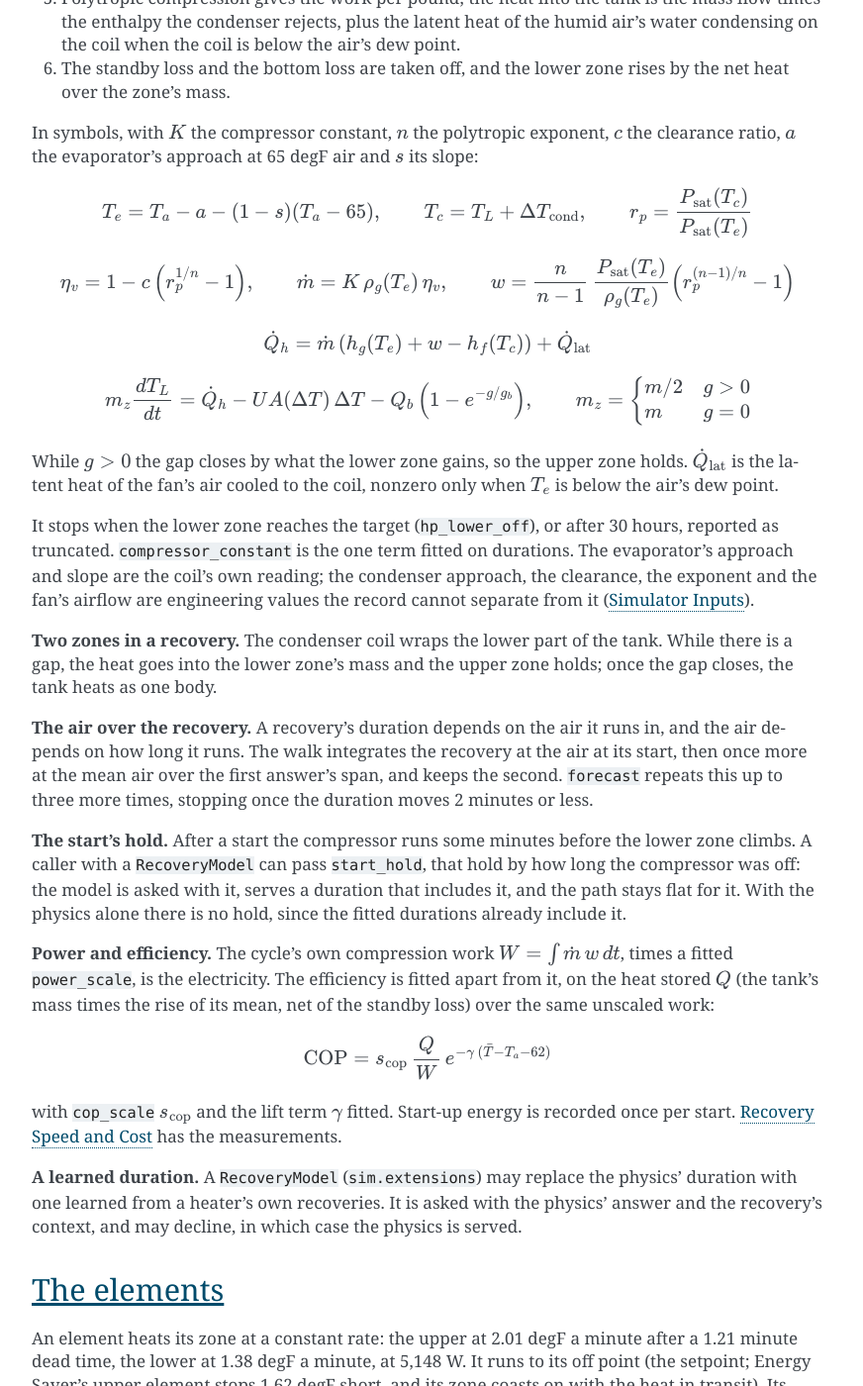
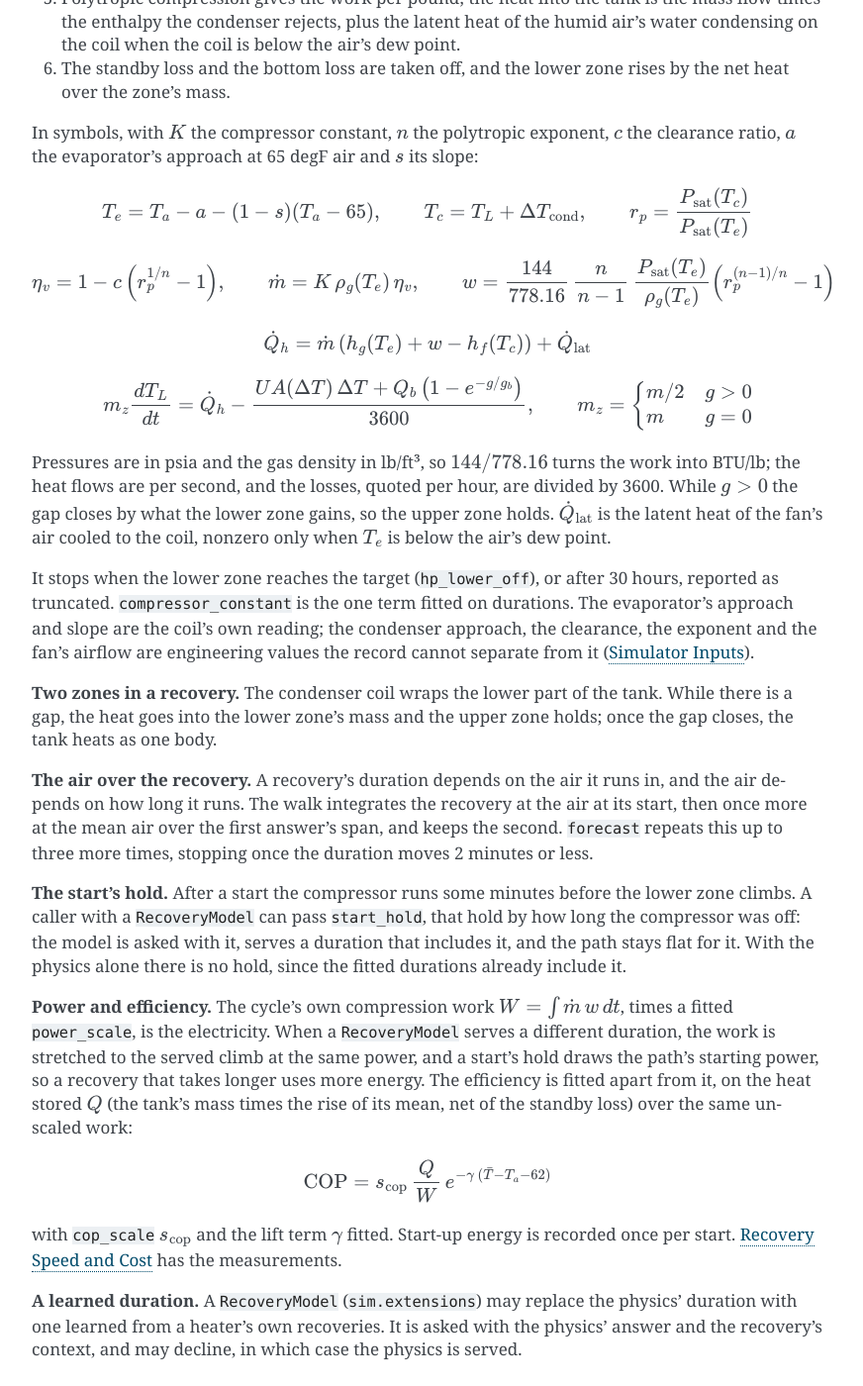
Before and after one commit to eman/nwp500-python, a Sphinx documentation site: the page built from docs/explanation/simulator-methodology.rst, in a window 1280 px wide and 1400 px high, scrolled down 4719 px. Shown: the whole window at 99% size, without its empty margins (338-1210 px from the left). Built offline with Sphinx 7.4.7, drawn with Linux system fonts in a browser that asks for light colours; some of the changed text lies outside the part shown.

Commit message:
docs(sim): units in the recovery equations, the stretched energy, held flow
The work carries the psia to BTU/lb factor and the losses are per
second in the recovery's balance. A served duration stretches the
energy at the same power, and a change history holds the flow until
its next change.

```diff
--- a/docs/explanation/simulator-methodology.rst
+++ b/docs/explanation/simulator-methodology.rst
@@ -140,7 +140,7 @@ where :math:`V` is the storage volume (63.2 gal for the 65 gal model),
 so :math:`m` is about 527 BTU/degF, and each zone holds half of it.
 
 **Standby.** Heat leaves through the jacket to the air beside the
-heater, at :math:`T_a`:
+heater, at :math:`T_a`, with :math:`t` in hours:
 
 .. math::
 
@@ -220,7 +220,8 @@ evaporator's approach at 65 degF air and :math:`s` its slope:
 
    \eta_v = 1 - c\left(r_p^{1/n} - 1\right), \qquad
    \dot m = K\,\rho_g(T_e)\,\eta_v, \qquad
-   w = \frac{n}{n-1}\,\frac{P_{\text{sat}}(T_e)}{\rho_g(T_e)}
+   w = \frac{144}{778.16}\,\frac{n}{n-1}\,
+   \frac{P_{\text{sat}}(T_e)}{\rho_g(T_e)}
    \left(r_p^{(n-1)/n} - 1\right)
 
 .. math::
@@ -230,10 +231,14 @@ evaporator's approach at 65 degF air and :math:`s` its slope:
 
 .. math::
 
-   m_z \frac{dT_L}{dt} = \dot Q_h - UA(\Delta T)\,\Delta T
-   - Q_b\left(1 - e^{-g/g_b}\right), \qquad
+   m_z \frac{dT_L}{dt} = \dot Q_h
+   - \frac{UA(\Delta T)\,\Delta T
+   + Q_b\left(1 - e^{-g/g_b}\right)}{3600}, \qquad
    m_z = \begin{cases} m/2 & g > 0 \\ m & g = 0 \end{cases}
 
+Pressures are in psia and the gas density in lb/ft³, so
+:math:`144/778.16` turns the work into BTU/lb; the heat flows are per
+second, and the losses, quoted per hour, are divided by 3600.
 While :math:`g > 0` the gap closes by what the lower zone gains, so the
 upper zone holds. :math:`\dot Q_{\text{lat}}` is the latent heat of
 the fan's air cooled to the coil, nonzero only when :math:`T_e` is
@@ -267,7 +272,10 @@ fitted durations already include it.
 
 **Power and efficiency.** The cycle's own compression work
 :math:`W = \int \dot m\, w\, dt`, times a fitted ``power_scale``, is
-the electricity. The efficiency is fitted apart from it, on the heat
+the electricity. When a ``RecoveryModel`` serves a different duration,
+the work is stretched to the served climb at the same power, and a
+start's hold draws the path's starting power, so a recovery that takes
+longer uses more energy. The efficiency is fitted apart from it, on the heat
 stored :math:`Q` (the tank's mass times the rise of its mean, net of
 the standby loss) over the same unscaled work:
 
@@ -683,7 +691,9 @@ An installation's sensors
    * - A flow meter on the hot line
      - The draws, in delivered gallons (or tank gallons, with
        ``flow_volume="tank"``), which move the tank and debit the heat
-       book. A reading holds 60 seconds and then counts as no flow.
+       book. From statuses a reading holds 60 seconds and then counts
+       as no flow; from a change history it holds until the next
+       change.
        Without one there is no heat book (``no_heat_book``), and in a
        fit the heater's "in use" flag stands in for the quiet test.
    * - The circulation pump
```
